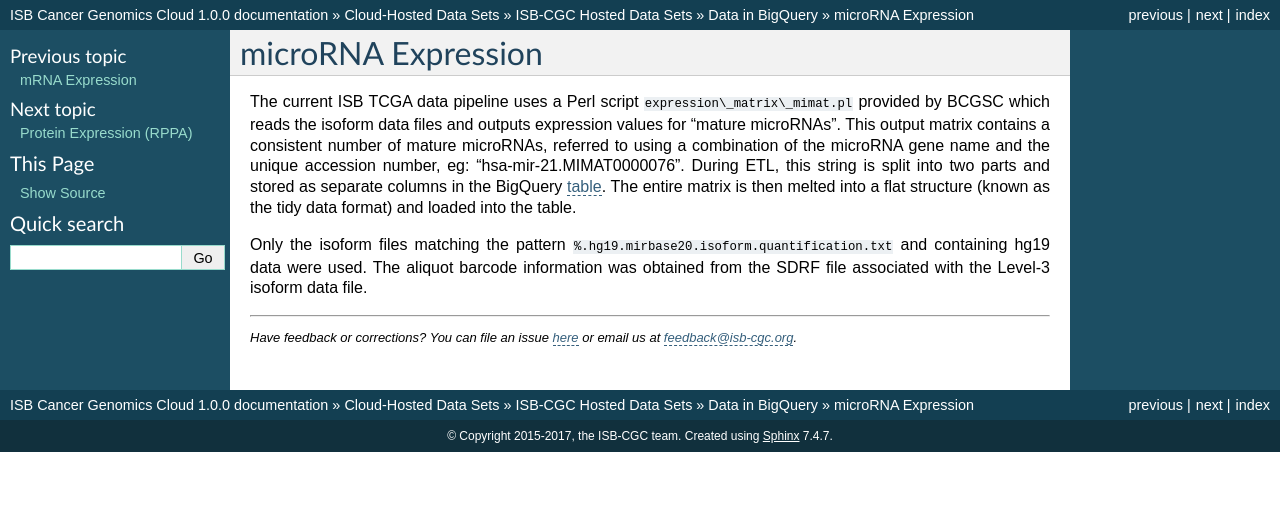
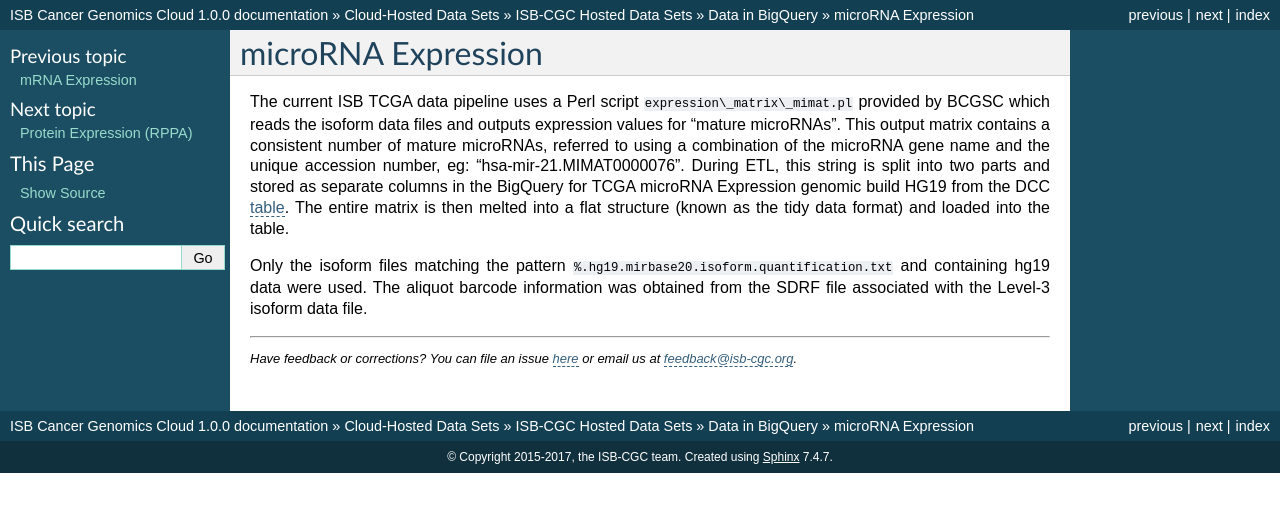
Before and after one commit to isb-cgc/readthedocs, a Sphinx documentation site: the page built from docs/source/sections/data/data2/ETL_microRNAexpression.rst, in a window 1280 px wide. Shown: the top 512 px of the page. Built offline with Sphinx 7.4.7, drawn with Linux system fonts in a browser that asks for light colours; pages that are not in the unit, such as notebooks, are missing from menus.

Commit message:
updated hg19 BQ link

```diff
--- a/docs/source/sections/data/data2/ETL_microRNAexpression.rst
+++ b/docs/source/sections/data/data2/ETL_microRNAexpression.rst
@@ -8,8 +8,8 @@ This output matrix contains a consistent number of mature microRNAs,
 referred to using a combination of the microRNA
 gene name and the unique accession number, eg:
 "hsa-mir-21.MIMAT0000076".  During ETL, this string is split into two
-parts and stored as separate columns in the BigQuery
-\ `table <https://bigquery.cloud.google.com/table/isb-cgc:tcga_201607_beta.miRNA_expression>`_.
+parts and stored as separate columns in the BigQuery for TCGA microRNA Expression genomic build HG19 from the DCC
+\ `table <https://bigquery.cloud.google.com/table/isb-cgc:TCGA_hg19_data_v0.miRNAseq_Expression>`_.
 The entire matrix is then melted into a flat structure (known as the tidy data format) and loaded
 into the table.
 
```
